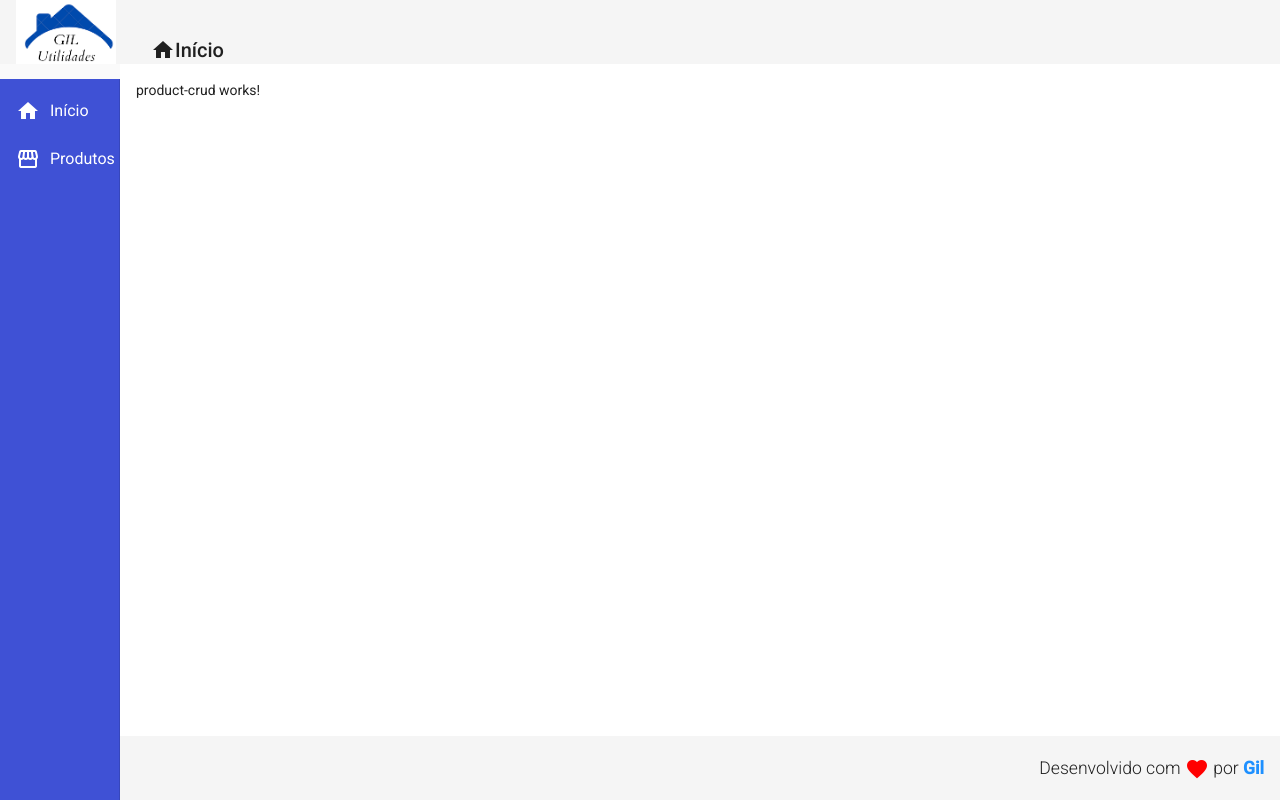
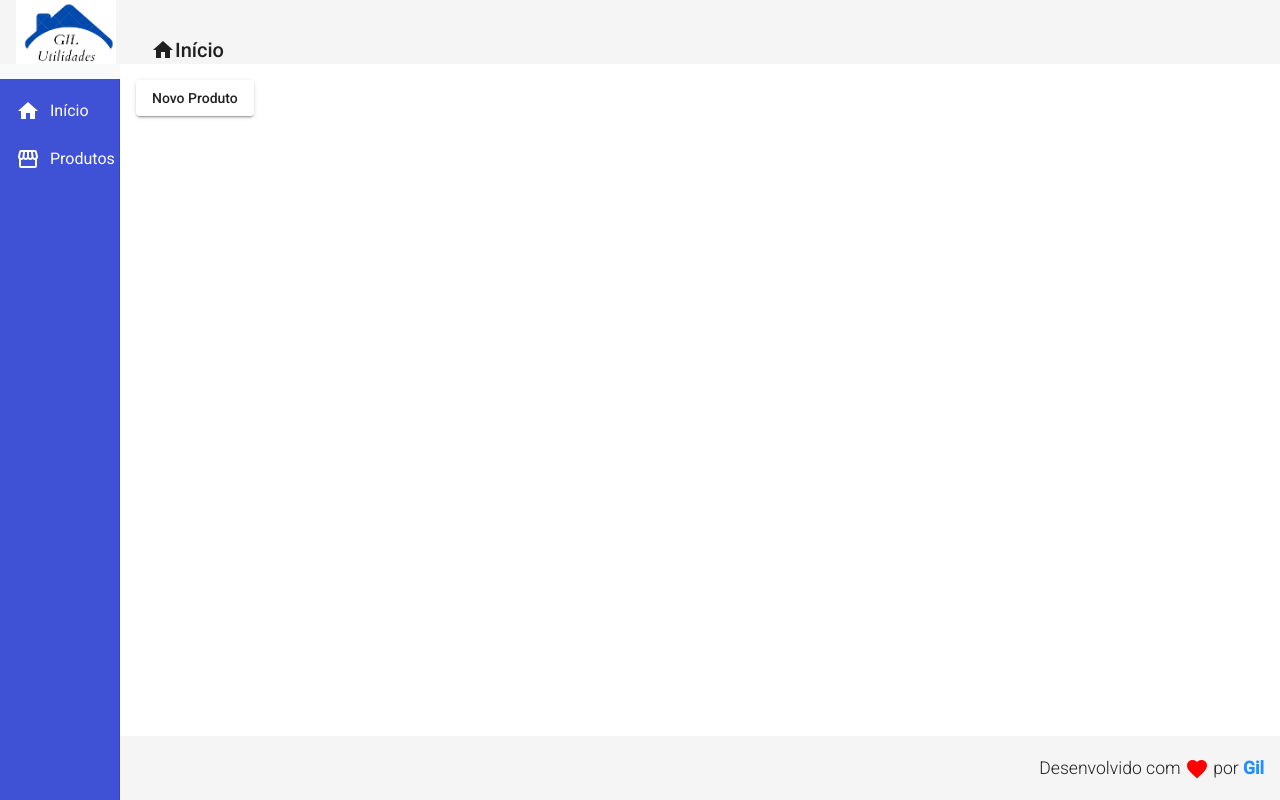
Before and after one commit to Givaild/Crud-Angular-Web, an Angular app: page /products in a window 1280 px wide. Built offline with nearby package versions, Linux system fonts and the light colour scheme.

Commit message:
feat:create first navigate test

```diff
--- a/src/app/app.module.ts
+++ b/src/app/app.module.ts
@@ -18,6 +18,8 @@
 import { RedDirective } from './directives/red.directive';
 import { ForDirective } from './directives/for.directive';
 import { ProductCreateComponent } from './components/product/product-create/product-create.component';
+import {MatButtonModule} from '@angular/material/button';
+
 
 
 @NgModule({
@@ -39,7 +41,8 @@
     MatToolbarModule,
     MatSidenavModule,
     MatListModule,
-    MatCardModule
+    MatCardModule,
+    MatButtonModule
   ],
   providers: [],
   bootstrap: [AppComponent]
--- a/src/app/components/product/product-create/product-create.component.html
+++ b/src/app/components/product/product-create/product-create.component.html
@@ -1 +1 @@
-<p>product-create works!</p>
+<p>Tela Criar Produto</p>
--- a/src/app/views/product-crud/product-crud.component.html
+++ b/src/app/views/product-crud/product-crud.component.html
@@ -1 +1,3 @@
-<p>product-crud works!</p>
+<button mat-raised-button (click) = "navigateToProductCreate()">Novo Produto
+
+</button>
--- a/src/app/views/product-crud/product-crud.component.ts
+++ b/src/app/views/product-crud/product-crud.component.ts
@@ -1,4 +1,5 @@
 import { Component, OnInit } from '@angular/core';
+import { Router } from '@angular/router';
 
 @Component({
   selector: 'app-product-crud',
@@ -7,9 +8,11 @@
 })
 export class ProductCrudComponent implements OnInit {
 
-  constructor() { }
+  constructor(private router:Router) { }
 
   ngOnInit(): void {
   }
-
+  navigateToProductCreate(): void {
+    this.router.navigate(['/products/create'])
+   }
 }
```
Also changed, not shown: src/app/components/product/product-create/product-create.component.ts (line endings or trailing spaces).
